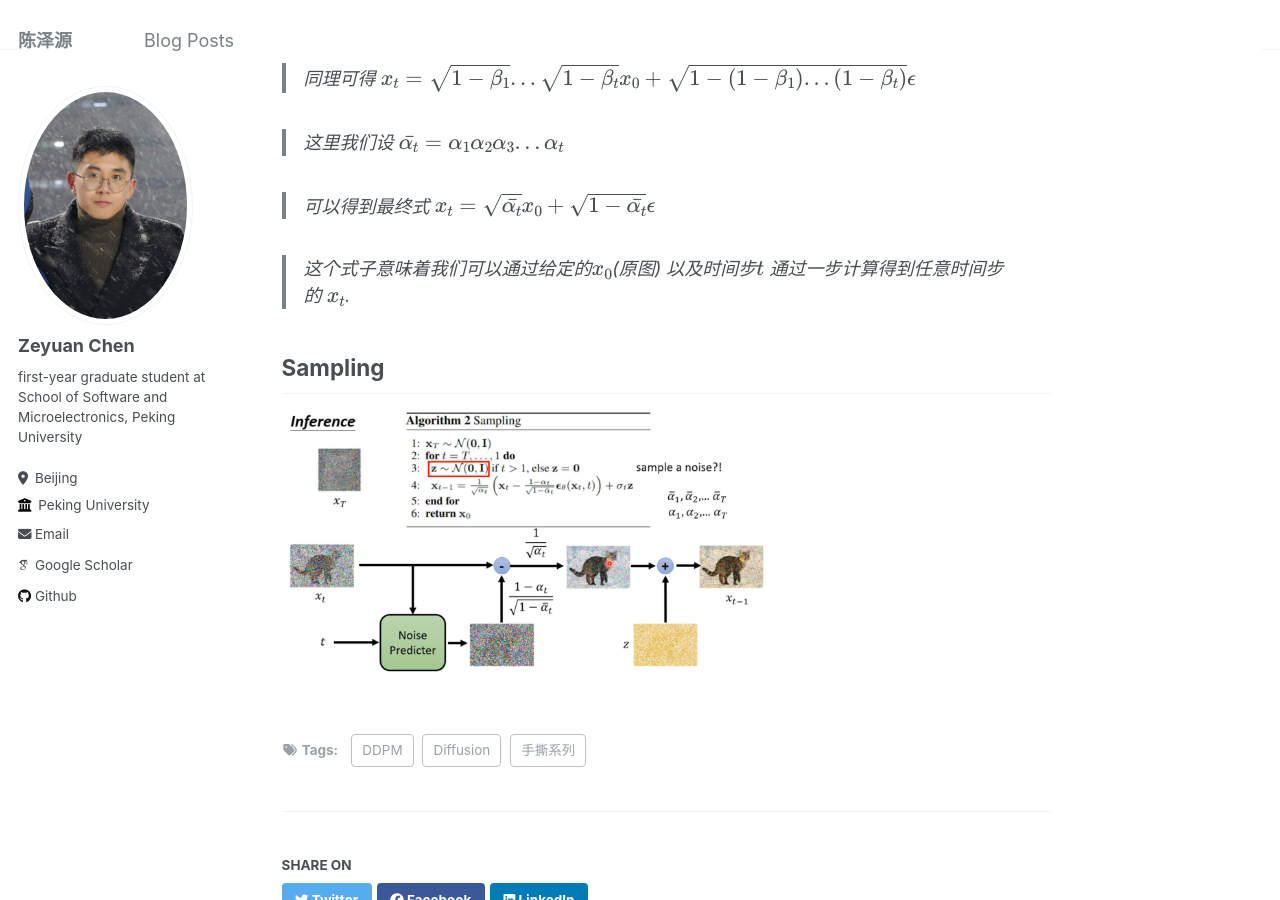
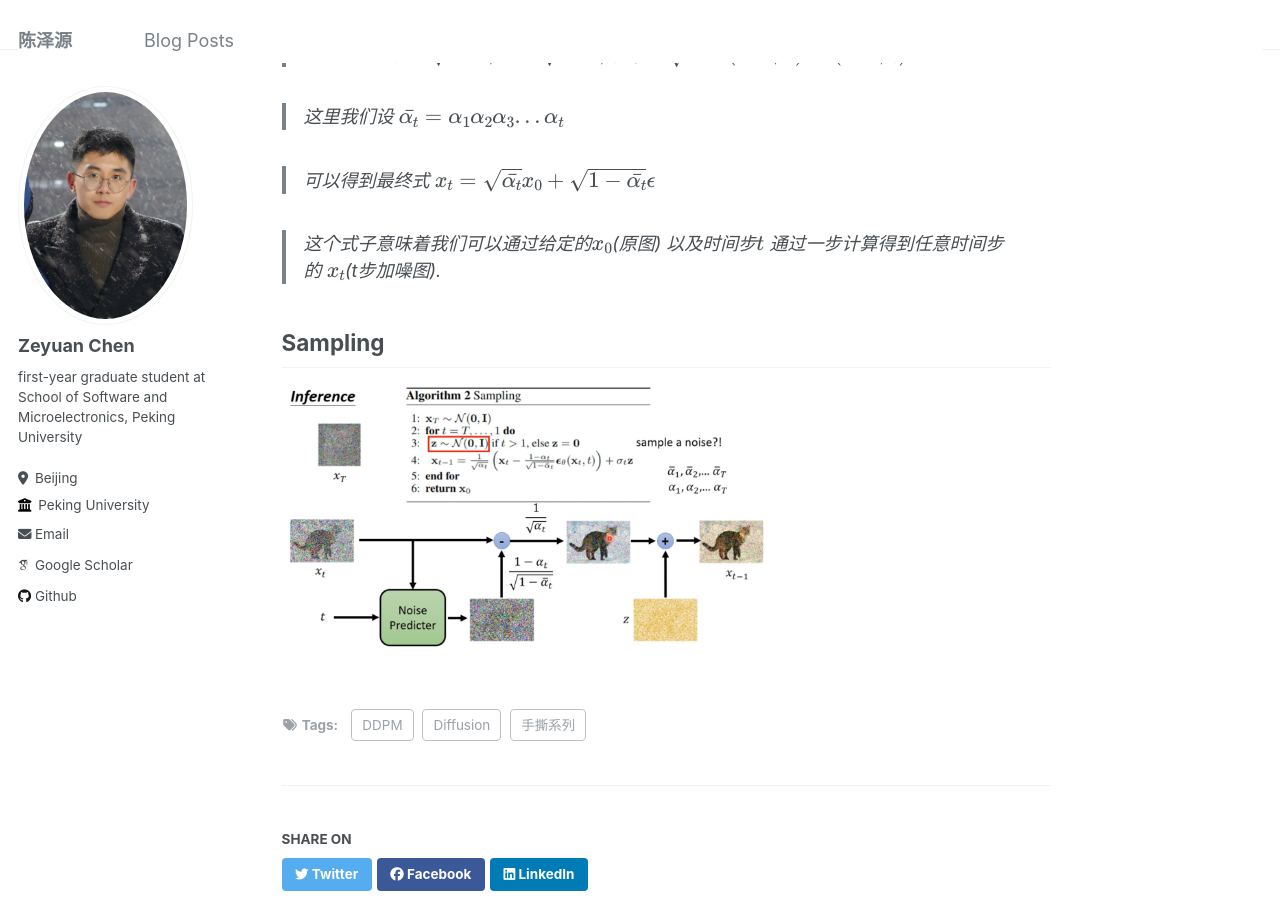
Before and after one commit to chenzyn/chenzyn.github.io, a Jekyll site: the page built from _posts/2024-04-10-diffusion.md, in a window 1280 px wide and 900 px high, scrolled down 2966 px. Built offline with Jekyll 4.4.1, drawn with Linux system fonts in a browser that asks for light colours; some web fonts are replaced.

Commit message:
upload DDPM

```diff
--- a/_posts/2024-04-10-diffusion.md
+++ b/_posts/2024-04-10-diffusion.md
@@ -64,11 +64,11 @@
 
 >答案是**不需要**的，虽然原理上扩散过程是从$$x_0$$开始经过t:0->t的扩散过程一步步扩散得到`t`步的扩散图$$x_t$$，但实际上通过合并扩散过程的公式我们可以发现，得到$$x_t$$并不需要循环一步步加噪，而是可以通过一步计算得到$$x_t$$.
 
->我们以 $$x_2$$ 为例， **单步的扩散公式为$$x_t = \sqrt{1-\beta_{t}}x_{t-1} + \sqrt{\beta_t}\epsilon$$其中$$\alpha_t = 1 - \beta_t$$**
+我们以 $$x_2$$ 为例， **单步的扩散公式为$$x_t = \sqrt{1-\beta_{t}}x_{t-1} + \sqrt{\beta_t}\epsilon$$其中$$\alpha_t = 1 - \beta_t$$**
 
->那么有
+那么有
 
-> $$x_1 = \sqrt{1-\beta_{1}}x_{0} + \sqrt{\beta_1}\epsilon_0$$
+$$x_1 = \sqrt{1-\beta_{1}}x_{0} + \sqrt{\beta_1}\epsilon_0$$
 
 > $$x_2 = \sqrt{1-\beta_{2}}x_{1} + \sqrt{\beta_2}\epsilon_1 $$
 
@@ -82,7 +82,7 @@
 
 > 可以得到最终式 $$x_t = \sqrt{\bar{\alpha_t}}x_0 + \sqrt{1-\bar{\alpha_t}}\epsilon$$
 
-> 这个式子意味着我们可以通过给定的$$x_0$$(_原图_) 以及时间步$$t$$ 通过一步计算得到任意时间步的 $$x_t$$.
+> 这个式子意味着我们可以通过给定的$$x_0$$(_原图_) 以及时间步$$t$$ 通过一步计算得到任意时间步的 $$x_t$$(_t步加噪图_).
 
 
 Sampling
```
